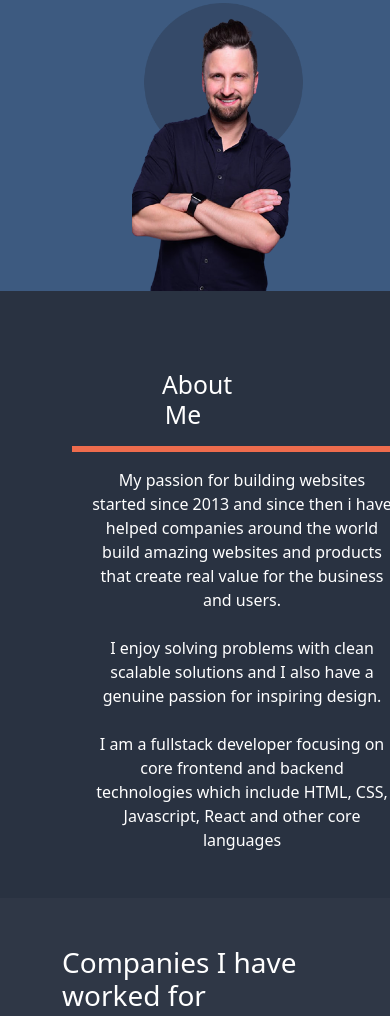
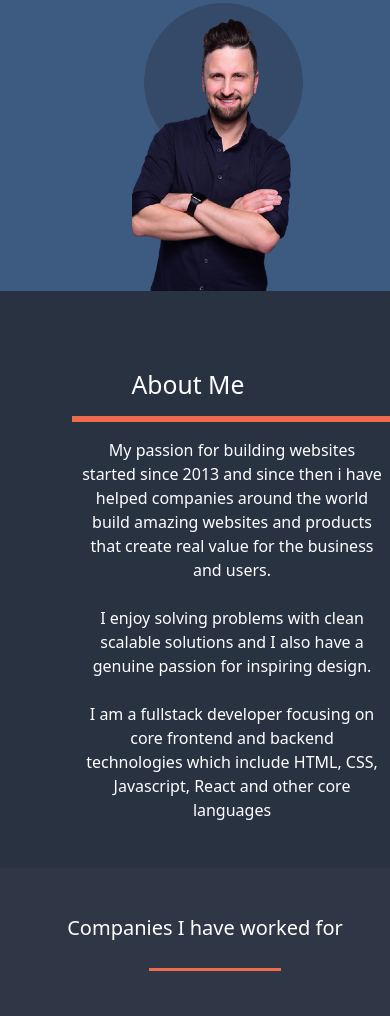
Before and after one commit to Arsenije828/Test, a plain HTML site: page index.html in a window 390 px wide. Shown: the part 384-1400 px from the top of the page. Drawn offline with nearby package versions, Linux system fonts and the light colour scheme.

Commit message:
Update HTML structure and improve responsiveness

```diff
--- a/assets/styles/style.css
+++ b/assets/styles/style.css
@@ -1018,14 +1018,15 @@ header {
             width: 100% !important;
 
             .h {
-                text-align: left;
+                text-align: center;
 
                 h5 {
-                    margin-left: 50px;
+                    margin-left: 20px;
+                    font-size: 20px;
                 }
 
                 img {
-                    margin-left: 160px;
+                    margin-left:40px;
 
 
                 }
@@ -1043,14 +1044,18 @@ header {
         }
     }
 
+
     #about {
-        width: 100% hr {
+        width: 100%;
+         hr {
             width: 330px;
-            margin-left: 60px;
+            margin-left: 20px;
         }
 
         h2 {
-            margin-right: 150px;
+            margin-right: 70px;
+            margin-left: 0;
+
         }
 
         img {
@@ -1064,7 +1069,7 @@ header {
 
         p {
 
-            margin-left: 80px;
+            margin-left: 30px;
             width: 300px;
             padding-bottom: 30px;
         }
@@ -1086,6 +1091,7 @@ header {
             position: relative;
             text-align: center;
             width: 100%;
+            margin-left: 40px;
 
         }
 
@@ -1109,7 +1115,7 @@ header {
             align-items: center;
 
             .log {
-            margin-right: 30px;
+                margin-right: 10px;
                 margin-left: 30px;
             }
 
@@ -1129,3 +1135,4 @@ header {
 
 
     }
+}
```
Lines whose indentation alone changed are shown as unchanged.
